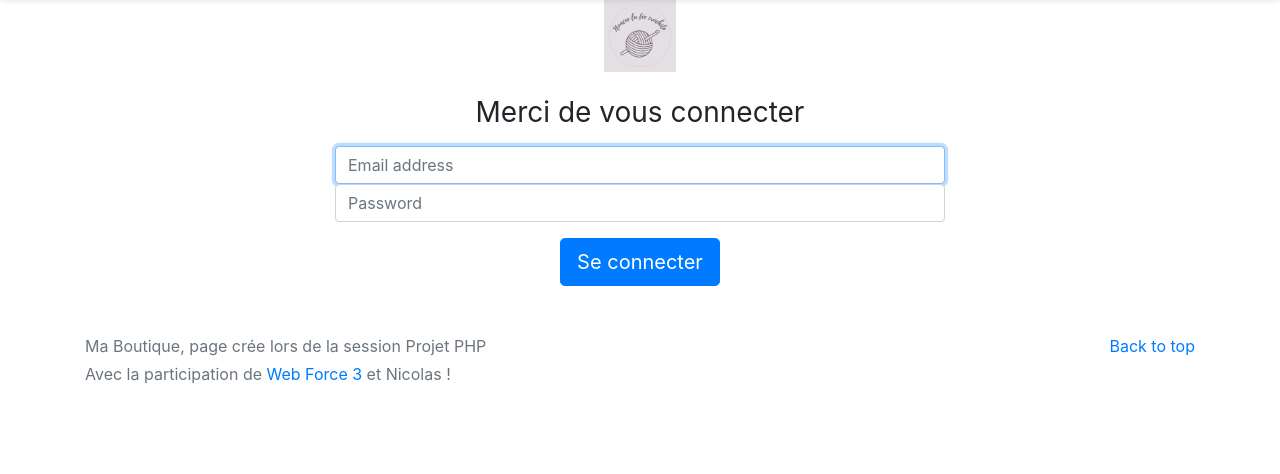
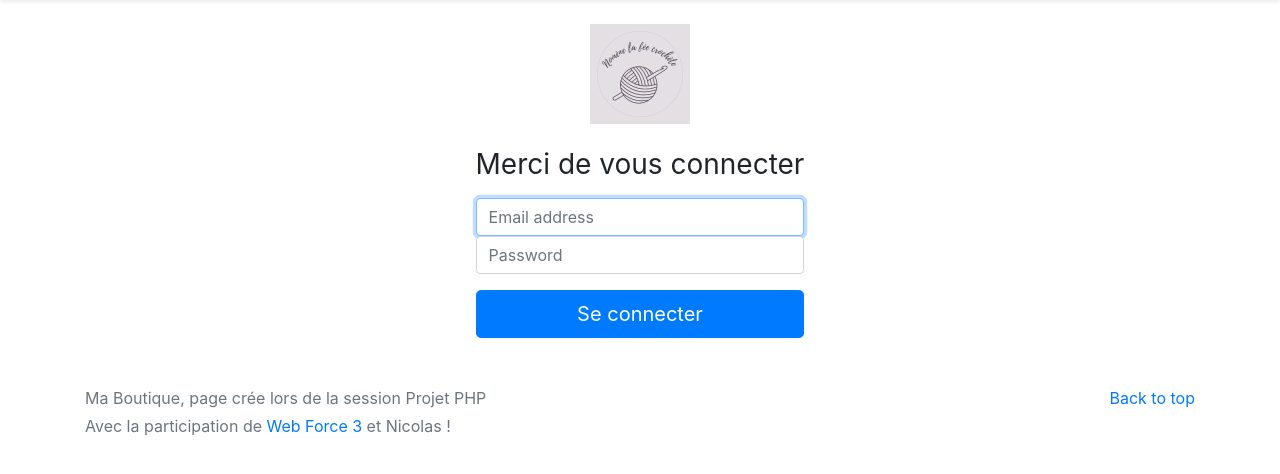
Before and after one commit to mgandrille/wf3ProjetPhp, a PHP site: page /login.php in a window 1280 px wide. Shown: the part 56-530 px from the top of the page. Run offline with PHP 8.4, Linux system fonts and the light colour scheme.

Commit message:
:art: Mise à jour

```diff
--- a/assets/css/styles.css
+++ b/assets/css/styles.css
@@ -1,3 +1,18 @@
+/* html,
+body {
+    height: 100%;
+}
+
+body {
+    display: -ms-flexbox;
+    display: flex;
+    -ms-flex-align: center;
+    align-items: center;
+    padding-top: 40px;
+    padding-bottom: 40px;
+} */
+
+
 .bd-placeholder-img {
     font-size: 1.125rem;
     text-anchor: middle;
@@ -13,11 +28,13 @@
     }
 }
 
+/* Jumbotron */
+
 .jumbotron {
     padding-top: 2rem;
     padding-bottom: 2rem;
     margin-bottom: 0;
-    background-image: url("../img/baniere.jpg") ;
+    background-image: url("../img/baniere.jpg") center no-repeat;
 }
 
 @media (min-width: 768px) {
@@ -39,6 +56,44 @@
     max-width: 40rem;
 }
 
+/* Page  login
+.form-signin {
+    width: 100%;
+    max-width: 330px;
+    padding: 15px;
+    margin: auto;
+}
+
+.form-signin .checkbox {
+    font-weight: 400;
+}
+
+.form-signin .form-control {
+    position: relative;
+    box-sizing: border-box;
+    height: auto;
+    padding: 10px;
+    font-size: 16px;
+}
+
+.form-signin .form-control:focus {
+    z-index: 2;
+}
+
+.form-signin input[type="email"] {
+    margin-bottom: -1px;
+    border-bottom-right-radius: 0;
+    border-bottom-left-radius: 0;
+}
+
+.form-signin input[type="password"] {
+    margin-bottom: 10px;
+    border-top-left-radius: 0;
+    border-top-right-radius: 0;
+} */
+
+/* Footer */
+
 footer {
     padding-top: 3rem;
     padding-bottom: 3rem;
--- a/deleteConfirm.php
+++ b/deleteConfirm.php
@@ -3,6 +3,12 @@
 <?php
 
 include 'config/bdd.php';
+
+$request = "SELECT 'image' FROM produit WHERE id=".$_GET["id"];
+$response = $bdd->query($request);
+$image = $response->fetch(PDO::FETCH_ASSOC);
+unlink($image);
+
 
 $request = "DELETE FROM produit
             WHERE id = :id";
--- a/index.php
+++ b/index.php
@@ -27,7 +27,8 @@ $produits = $response->fetchAll(PDO::FETCH_ASSOC);
                         <div class="d-flex justify-content-between align-items-center">
                             <div class="btn-group">
                                 <a type="button" href="view.php?id=<?= $produit['id']?>" class="btn btn-sm btn-outline-secondary">View</a>
-                                <?php if($user) : ?>
+                                <a type="button" href="#" class="btn btn-sm btn-outline-secondary">Panier</a>
+                                <?php if(isset($user)) : ?>
                                     <a type="button" href="edit.php?id=<?= $produit['id']?>" class="btn btn-sm btn-outline-secondary">Edit</a>
                                     <a type="button" href="delete.php?id=<?= $produit['id']?>" class="btn btn-sm btn-outline-secondary">Delete</a>
                                 <?php endif; ?>
--- a/login.php
+++ b/login.php
@@ -3,28 +3,24 @@
 <?php include 'partials/header.php'; ?>
 <?php include 'partials/navbar.php'; ?>
 
-<div class="container-fluid">
-    <div class="row">
-        <div class="container text-center w-50">
-            <form action="loginTraitement.php" method="post" class="form-signin">
-                <img class="mb-4" src="assets/img/logo.jpg" alt="" width="72" height="72">
-                <h1 class="h3 mb-3 font-weight-normal">Merci de vous connecter</h1>
+<div class="container d-flex justify-content-center text-center">
+    <form action="loginTraitement.php" method="post" class="form-signin">
+        <img class="my-4" src="assets/img/logo.jpg" alt="" width="100" height="100">
+        <h3 class="mb-3 font-weight-normal">Merci de vous connecter</h3>
 
-                <label for="inputEmail" class="sr-only">Email address</label>
-                <input type="email" name="email" id="inputEmail" class="form-control" placeholder="Email address" required autofocus>
+        <div>
+            <label for="inputEmail" class="sr-only">Email address</label>
+            <input type="email" name="email" id="inputEmail" class="form-control" placeholder="Email address" required autofocus>
 
-                <label for="inputPassword" class="sr-only">Password</label>
-                <input type="password" name="password" id="inputPassword" class="form-control" placeholder="Password" required>
+            <label for="inputPassword" class="sr-only">Password</label>
+            <input type="password" name="password" id="inputPassword" class="form-control" placeholder="Password" required>
 
-                <div class="checkbox mb-3">
-                    <!-- <label>
-                        <input type="checkbox" value="remember-me"> Remember me
-                    </label> -->
-                </div>
-                    <input class="btn btn-lg btn-primary" type="submit" value="Se connecter">
-            </form>
+            <div class="mt-3">
+                <button class="btn btn-lg btn-primary btn-block" type="submit">Se connecter</button>
+            </div>
         </div>
-    </div>
+
+    </form>
 </div>
 
 <?php include 'partials/footer.php' ?>
--- a/partials/jumbotron.php
+++ b/partials/jumbotron.php
@@ -4,10 +4,12 @@
     <div class="container">
         <h1>Ma Boutique</h1>
         <p>
-        <?php if($user) : ?>
+        <?php if(isset($user)) : ?>
             <a href="create.php" class="btn btn-primary my-2">Créer un produit</a>
+        <?php else : ?>
+            <a href="#" class="btn btn-secondary my-2">Mon panier</a>
+            <a href="#" class="btn btn-secondary my-2">Contactez nous !</a>
         <?php endif ; ?>
-            <a href="#" class="btn btn-secondary my-2">Contactez nous !</a>
         </p>
     </div>
 </section>
--- a/partials/navbar.php
+++ b/partials/navbar.php
@@ -12,6 +12,8 @@ else {
         $_SESSION['user'] = $user;
     }
 }
+
+// var_dump($user)
 ?>
 
 <header id="header">
@@ -26,13 +28,13 @@ else {
                     </div>
                     <div class="col-sm-4 offset-md-1 py-4">
                         <h4 class="text-white">Compte</h4>
-                        <?php if($user) : ?>
+                        <?php if(!empty($user)) : ?>
                             <p>Bienvenue <?= $user['email'] ?> !</p>
                             <ul class="list-unstyled">
                                 <li><a href="create.php" class="text-white">Ajouter un produit</a></li>
+                                <li><a href="#" class="text-white">Mon panier</a></li>
                                 <li><a href="logout.php" class="text-white">Se déconnecter</a></li>
                             </ul>
-
                         <?php else : ?>
                             <p>Vous n'êtes pas connecté.</p>
                             <ul class="list-unstyled">
```
Also changed, not shown: loginTraitement.php (+5 -8 lines), upload/fleur de douche-5eaffd87cdf02.png (deleted), upload/fleur de douche-5eb000c1785a0.png (deleted), upload/fleur de douche-5eb0074a860d9.png (deleted), upload/fleur de douche-5eb00b01eb8d6.png (deleted).
